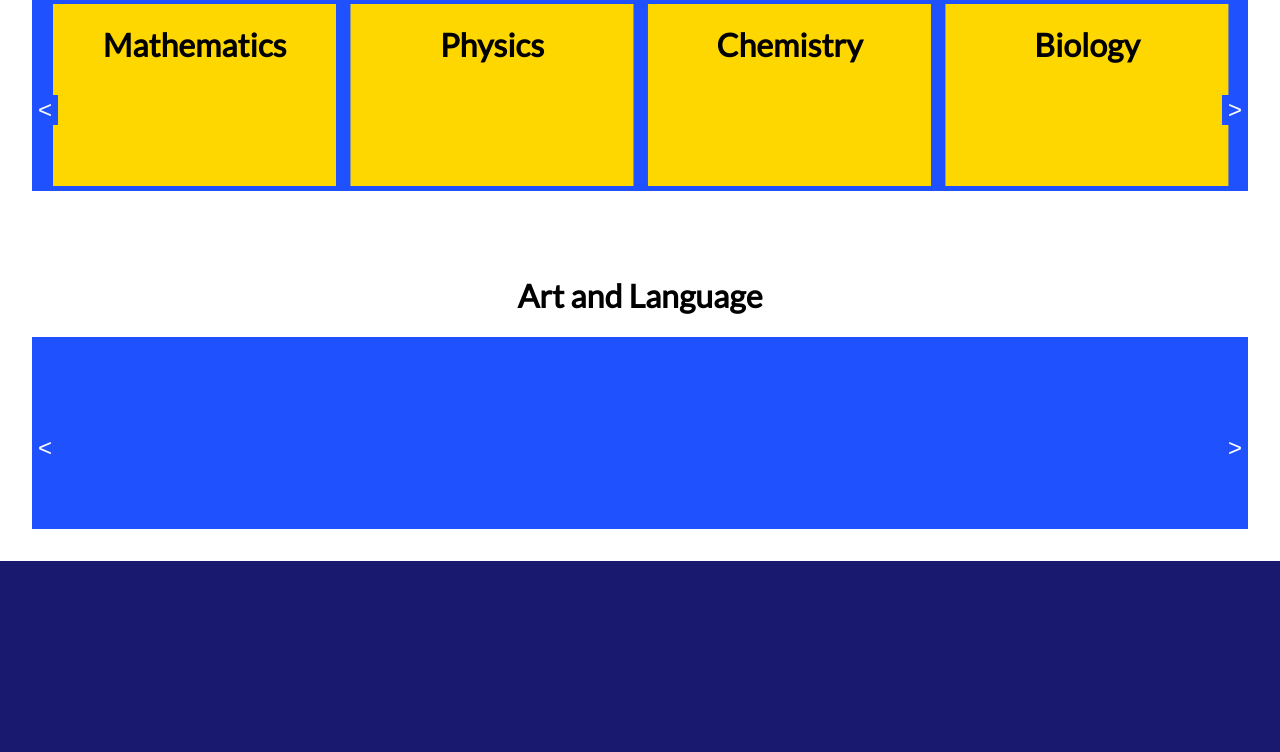
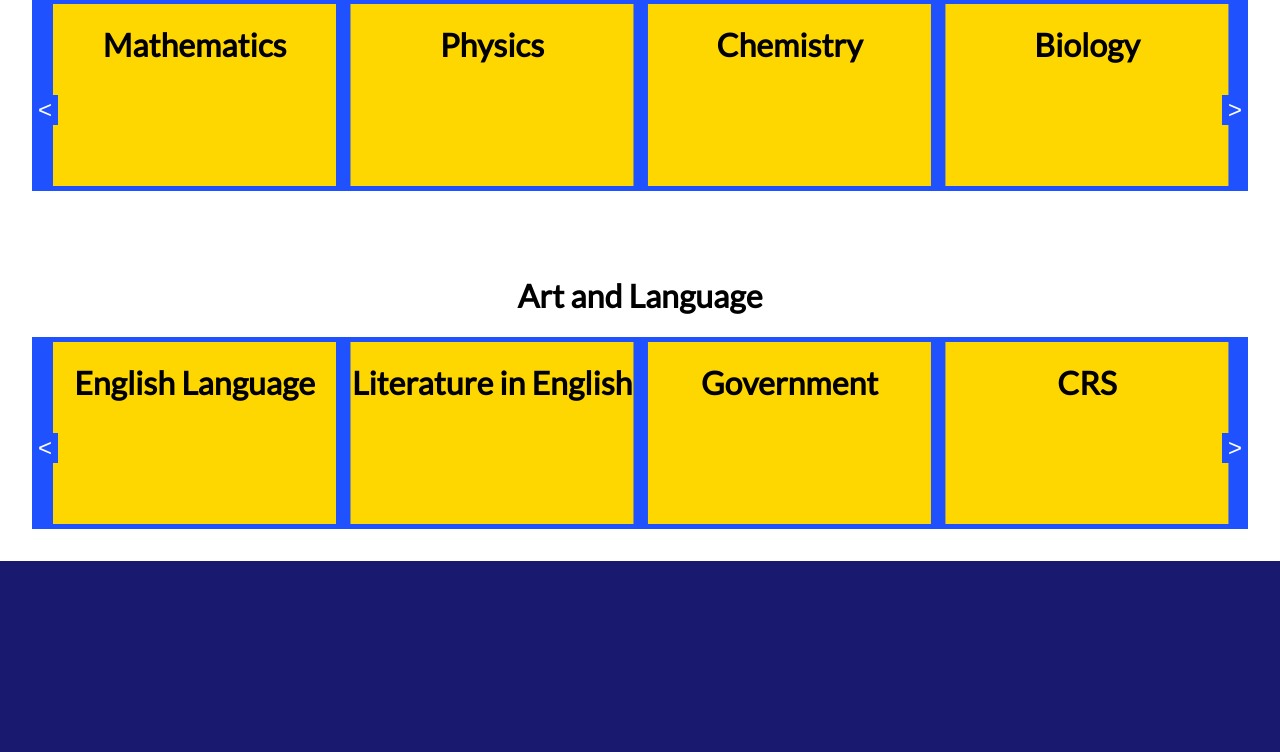
Before and after one commit to cheks123/ssceplus, a Django app: page /subjects in a window 1280 px wide. Shown: the part 800-1552 px from the top of the page. Run offline with Django 4.2, Linux system fonts and the light colour scheme.

Commit message:
art subjects added

```diff
--- a/home/templates/home/index.html
+++ b/home/templates/home/index.html
@@ -53,19 +53,19 @@
 <div class="row subjects">
     <h1>Science and Mathematics</h1>
     <div class="slider">
-        <div class="slide">
+        <div class="slide slide1 first">
             <p>0</p>
             <h1>Mathematics</h1>
         </div>
-        <div class="slide">
+        <div class="slide slide1 second">
             <p>1</p>
             <h1>Physics</h1>
         </div>
-        <div class="slide">
+        <div class="slide slide1 third">
             <p>2</p>
             <h1>Chemistry</h1>
         </div>
-        <div class="slide">
+        <div class="slide slide1 forth">
             <p>3</p>
             <h1>Biology</h1>
         </div>
@@ -77,12 +77,29 @@
     <h1>Art and Language</h1>
     <div class="slider">
 
+            <div class="slide first">
+                <p>0</p>
+                <h1>English Language</h1>
+            </div>
+            <div class="slide second">
+                <p>1</p>
+                <h1>Literature in English</h1>
+            </div>
+            <div class="slide third">
+                <p>2</p>
+                <h1>Government</h1>
+            </div>
+            <div class="slide forth">
+                <p>3</p>
+                <h1>CRS</h1>
+            </div>
+
         <button class="previous"><</button>
         <button class="next">></button>
     </div>
 </div>
 <footer>
-    <div class="row"></div>
+    <div></div>
 </footer>
 {% block content %}
 {% endblock %}
--- a/static/css/main.css
+++ b/static/css/main.css
@@ -125,9 +125,25 @@ div.subjects{
     top:0;
 }
 
+.first{
+    transform:translateX(0)
+}
+
+
+.second{
+    transform:translateX(105%)
+}
+
+.third{
+    transform: translateX(210%);
+}
+
+.forth{
+    transform: translate(315%);
+}
+
 .slide p{
-    display:none;
-    z-index: 10;
+    display:none
 }
 
 
--- a/static/js/main.js
+++ b/static/js/main.js
@@ -7,24 +7,17 @@ toggle.addEventListener('click', () =>{
     navbar.classList.toggle('active')
 })
 
-const slides = document.querySelectorAll('.slide')
+const slides1 = document.querySelectorAll('.slide1')
 
-slides.forEach(node=>{
-    console.log(node.firstElementChild.innerText)
+slides1.forEach(node=>{
     let position = Number(node.firstElementChild.innerText) * 105
     node.firstElementChild.innerText = position
 
     node.style.transform = `translate(${position}%, 0)`
+})
+next.addEventListener('click', ()=>{
 
-    console.log(position)
-
-})
-
-let curr = 0
-
-next.addEventListener('click', ()=>{
-    curr = curr + 105
-    slides.forEach(node=>{
+    slides1.forEach(node=>{
         let position = Number(node.firstElementChild.innerText) - 105
         if (position < 0){
             position = 315
@@ -33,7 +26,7 @@ next.addEventListener('click', ()=>{
         node.firstElementChild.innerText = position
         if (position != 315){
             node.style.zIndex = "20"
-            node.style.transition = "all 2s"
+            node.style.transition = "all 1s"
             node.style.transform = `translate(${position}%, 0)`
         }
         else{
@@ -49,8 +42,7 @@ next.addEventListener('click', ()=>{
 })
 
 previous.addEventListener('click', ()=>{
-    curr = curr + 105
-    slides.forEach(node=>{
+    slides1.forEach(node=>{
         let position = Number(node.firstElementChild.innerText) + 105
         if (position > 315){
             position = 0
@@ -58,7 +50,7 @@ previous.addEventListener('click', ()=>{
         node.firstElementChild.innerText = position
         if (position != 0){
             node.style.zIndex = "20"
-            node.style.transition = "all 2s"
+            node.style.transition = "all 1s"
             node.style.transform = `translate(${position}%, 0)`
         }
         else{
@@ -66,12 +58,8 @@ previous.addEventListener('click', ()=>{
             node.style.transition = "all 0s"
             node.style.transform = `translate(${position}%, 0)`
         }
-        //node.style.transform = `translate(${position}%, 0)`
-
     })
 
 
 
 })
-
-console.log(slides)
```
